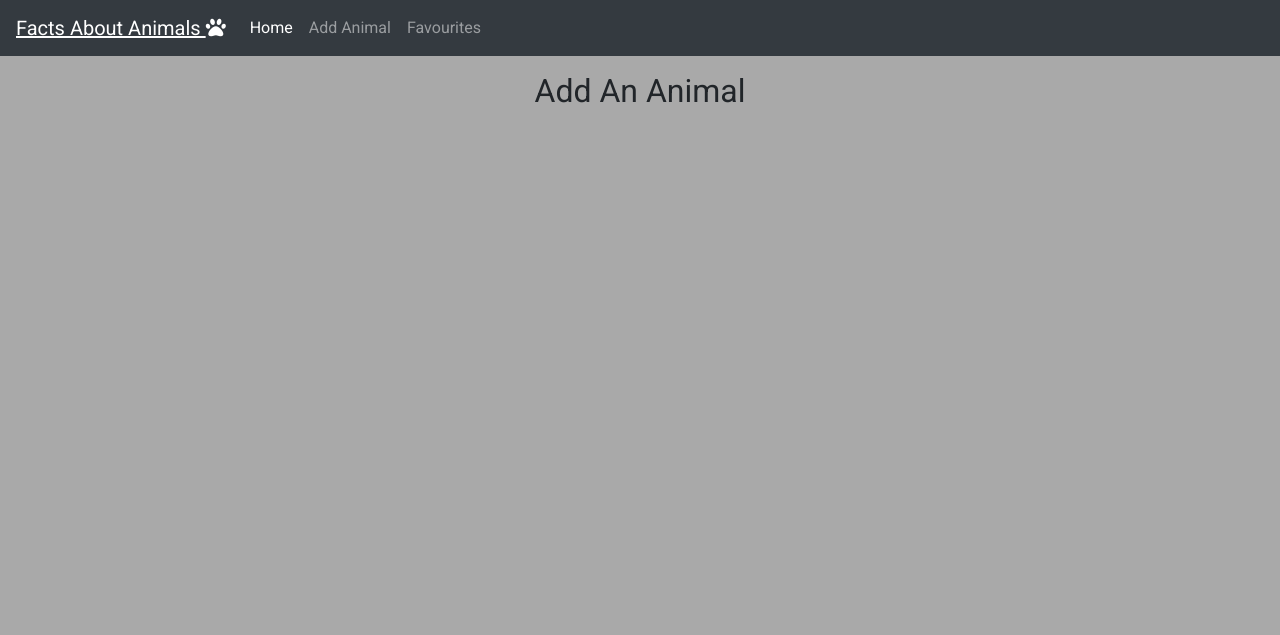
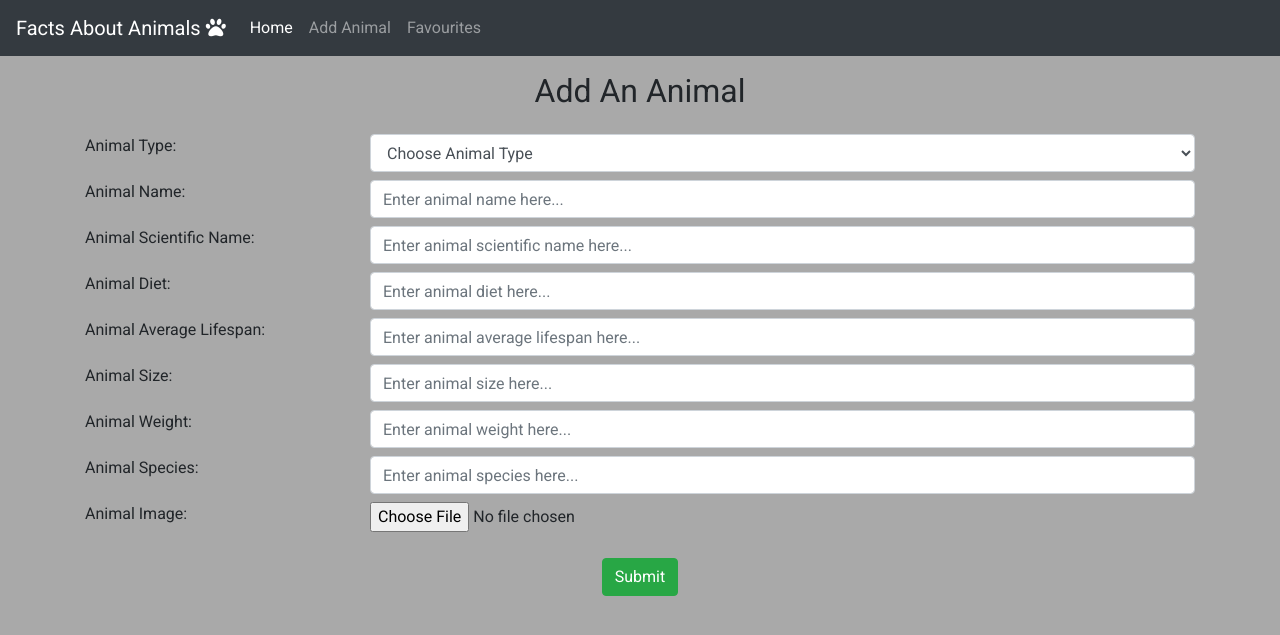
Before and after one commit to terencecistudent/Data-Centric-Dev-Project-TL, a Flask app: page /add_animals in a window 1280 px wide. Shown: the top 635 px of the page. Run offline with Flask 2, Linux system fonts and the light colour scheme; data that the repository does not hold is empty; some libraries are stand-ins or nearby versions.

Commit message:
Add animals layout complete and submitting data. Still needs work.

```diff
--- a/app.py
+++ b/app.py
@@ -52,7 +52,8 @@ def testing():
 @app.route("/add_animals")
 def add_animals():
     return render_template("addanimal.html",
-                            animalTypes=mongo.db.animal_types.find())
+                            types=mongo.db.types.find(),
+                            animals=mongo.db.animals.find())
 
 
 # insert animals using POST
--- a/static/css/style.css
+++ b/static/css/style.css
@@ -1,14 +1,6 @@
 body{
     background-color: darkgray;
     font-family: 'Roboto', sans-serif;
-}
-
-/*
-    Navbar
-*/
-
-.navbar-brand{
-    text-decoration: underline;
 }
 
 .list-group-item{
--- a/templates/addanimal.html
+++ b/templates/addanimal.html
@@ -11,8 +11,101 @@
 
 <div class="row">
     <div class="col-12">
-        <form action="" method="post">
-
+        <form action="{{ url_for('insert_animal') }}" method="POST">
+            <div class="form-group">
+                <!--Animal Type-->
+                <div class="row pb-2">
+                    <div class="col-3">
+                        <label for="animal_type">Animal Type:</label>
+                    </div>
+                    <div class="col-9">
+                        <select class="form-control" id="animal_type">
+                            <option value="" disabled selected>Choose Animal Type</option>
+                            {% for type in types %}
+                                <option value="{{ type.animal_type }}">{{ type.animal_type }}</option>
+                            {% endfor %}
+                        </select>
+                    </div>
+                </div>
+                <!--Animal Name-->
+                <div class="row pb-2">
+                    <div class="col-3">
+                        <label for="animal_name">Animal Name:</label>
+                    </div>
+                    <div class="col-9">
+                        <input class="form-control" type="text" id="animal_name" placeholder="Enter animal name here...">
+                    </div>
+                </div>
+                <!--Animal Scientific Name-->
+                <div class="row pb-2">
+                    <div class="col-3">
+                        <label for="animal_scientific_name">Animal Scientific Name:</label>
+                    </div>
+                    <div class="col-9">
+                        <input class="form-control" type="text" id="animal_scientific_name" placeholder="Enter animal scientific name here...">
+                    </div>
+                </div>
+                <!--Animal Diet-->
+                <div class="row pb-2">
+                    <div class="col-3">
+                        <label for="animal_diet">Animal Diet:</label>
+                    </div>
+                    <div class="col-9">
+                        <input class="form-control" type="text" id="animal_diet" placeholder="Enter animal diet here...">
+                    </div>
+                </div>
+                <!--Animal Average Lifespan-->
+                <div class="row pb-2">
+                    <div class="col-3">
+                        <label for="animal_avg_lifespan">Animal Average Lifespan:</label>
+                    </div>
+                    <div class="col-9">
+                        <input class="form-control" type="text" id="animal_avg_lifespan" placeholder="Enter animal average lifespan here...">
+                    </div>
+                </div>
+                <!--Animal Size-->
+                <div class="row pb-2">
+                    <div class="col-3">
+                        <label for="animal_size">Animal Size:</label>
+                    </div>
+                    <div class="col-9">
+                        <input class="form-control" type="text" id="animal_size" placeholder="Enter animal size here...">
+                    </div>
+                </div>
+                <!--Animal Weight-->
+                <div class="row pb-2">
+                    <div class="col-3">
+                        <label for="animal_weight">Animal Weight:</label>
+                    </div>
+                    <div class="col-9">
+                        <input class="form-control" type="text" id="animal_weight" placeholder="Enter animal weight here...">
+                    </div>
+                </div>
+                <!--Animal Species-->
+                <div class="row pb-2">
+                    <div class="col-3">
+                        <label for="animal_species">Animal Species:</label>
+                    </div>
+                    <div class="col-9">
+                        <input class="form-control" type="text" id="animal_species" placeholder="Enter animal species here...">
+                    </div>
+                </div>
+                <!--Animal Image-->
+                <div class="row pb-2">
+                    <div class="col-3">
+                        <label for="animal_image">Animal Image:</label>
+                    </div>
+                    <div class="col-9">
+                        <input type="file" class="form-control-file" id="animal_image">
+                    </div>
+                </div>
+            </div>
+            <!--Submit Button-->
+            <div class="row">
+                <div class="col-12 text-center">
+                    <input class="btn btn-success" type="submit" value="Submit">
+                </div>
+            </div>
         </form>
     </div>
 </div>
--- a/templates/base.html
+++ b/templates/base.html
@@ -30,7 +30,7 @@
                             </a>
                         </li>
                         <li class="nav-item">
-                            <a class="nav-link" href="#">Add Animal</a>
+                            <a class="nav-link" href="{{url_for('add_animals')}}">Add Animal</a>
                         </li>
                         <li class="nav-item">
                             <a class="nav-link" href="#">Favourites</a>
```
